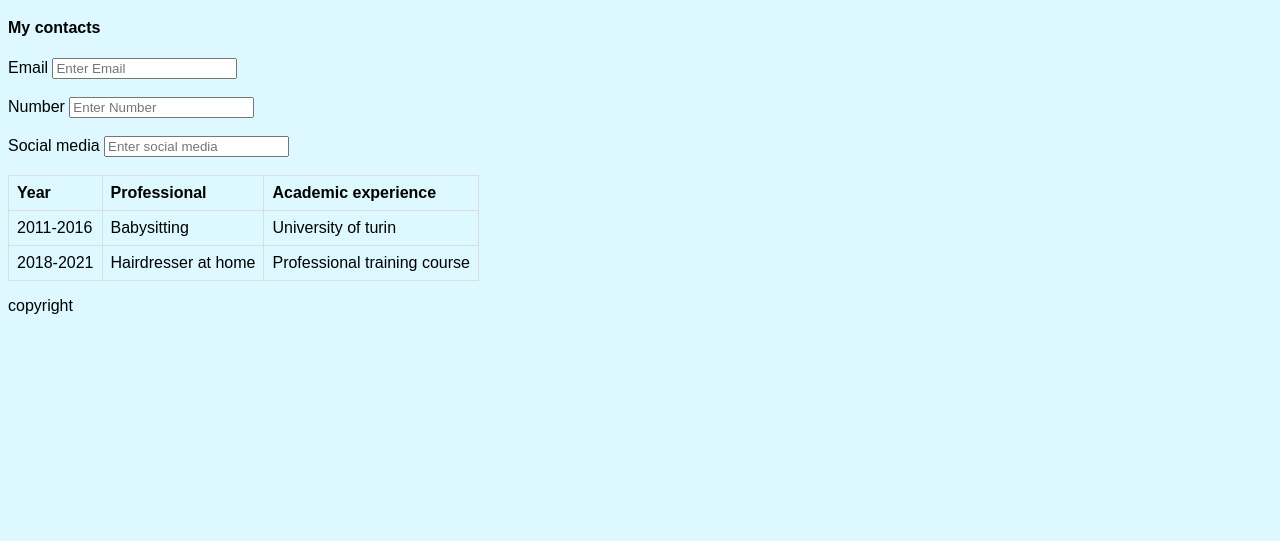
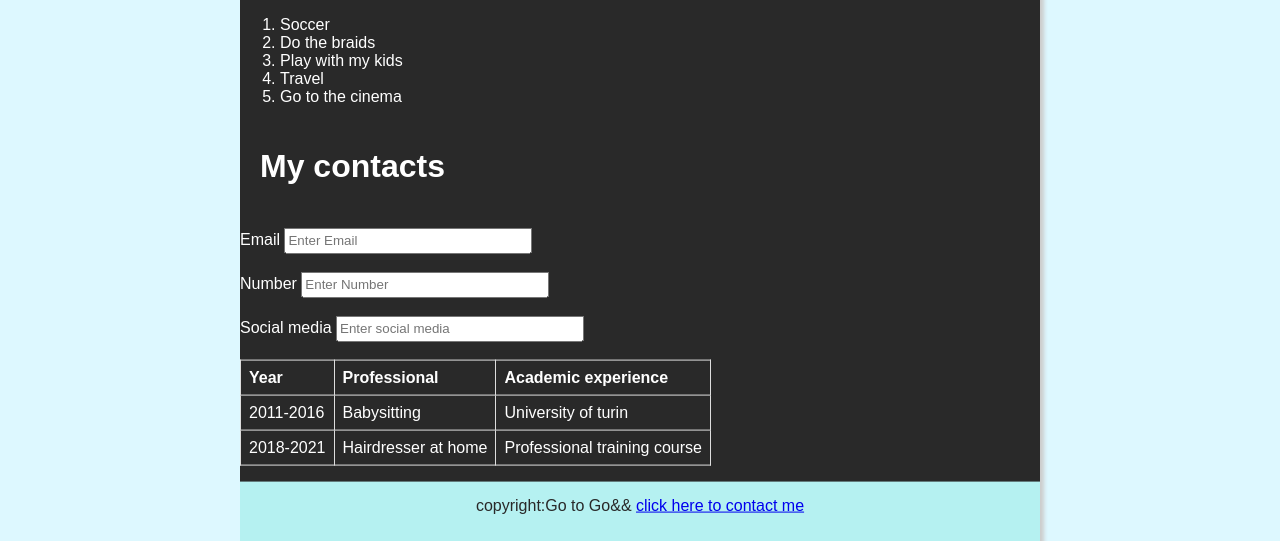
Before and after one commit to Darsing/week1-day2, a plain HTML site: page index.html in a window 1280 px wide. Shown: the part 626-1167 px from the top of the page. Before the commit the page ends 957 px from the top, so only its background shows below. Drawn offline with Linux system fonts and the light colour scheme.

Commit message:
modificate all

```diff
--- a/index.html
+++ b/index.html
@@ -5,16 +5,16 @@
     <meta charset="UTF-8">
     <meta name="viewport" content="width=device-width, initial-scale=1.0">
     <title>week 1 day-2</title>
-    <link rel="stylesheet" href="style.css"/>
+    <link rel="stylesheet" href="style.css" />
 
 </head>
 
 <body>
-    <div>
+    <div class="main">
         <h1>Presentation of a person</h1>
         <img src="./vanes.jpeg" alt="immage profile" />
         <p>My name is Vanessa I come from Cameroon and I live in Turin I have a bachelor's degree in industrial
-            chemistryand I decided to broaden but competence in a computer field since it is the most sought after in
+            chemistry and I decided to broaden but competence in a computer field since it is the most sought after in
             the market
             of employs it.
         </p>
@@ -57,12 +57,12 @@
             </tr>
         </table>
 
+        <footer>
+            <p>copyright:Go to Go&& <span><a href="#">click here to contact me</a></span></p>
+
+        </footer>
 
     </div>
-
-    <footer>
-        <p>copyright</p>
-    </footer>
 
 </body>
 
--- a/style.css
+++ b/style.css
@@ -1,12 +1,37 @@
 body{
     font-family: arial, sans-serif;
     background-color: rgb(221, 248, 255);
+    padding: 0px;
+    margin: 0px;
 }
+
+.main{
+    background-color: #292929;
+    color: #fff;
+    width:800px;
+    position: absolute;
+    top:80%;
+    left: 50%;
+    transform: translate(-50%,-50%);
+    box-shadow: 4px 4px 4px #ccc;
+}
+h4{
+    padding-left: 20px;
+    font-size: 2rem;
+}
+
+h1{
+    font-size: 3rem;
+    text-align: center;
+}
+
+p{
+    text-align: justify;
+}
+
 img {
     width: 20%;
 }
-
-
 
 table {
     border-collapse: collapse;
@@ -18,3 +43,18 @@ th {
     text-align: left;
     padding: 8px;
 }
+
+input{
+    width: 30%;
+    height: 20px;
+}
+footer{
+    background-color: #b5f1f1;
+    height: 60px;
+    color: #292929;
+}
+
+footer p{
+    text-align: center;
+    padding-top:15px;
+}
```
